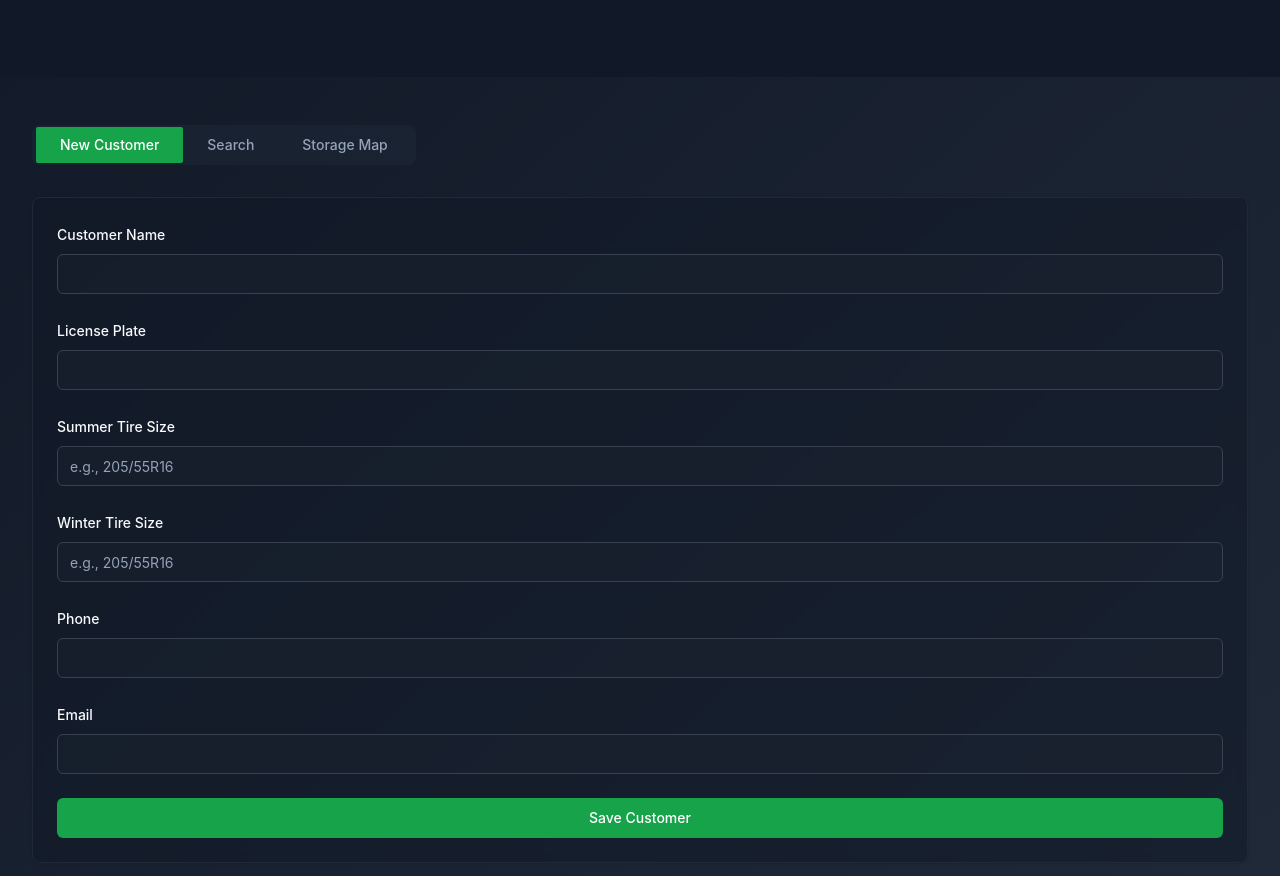
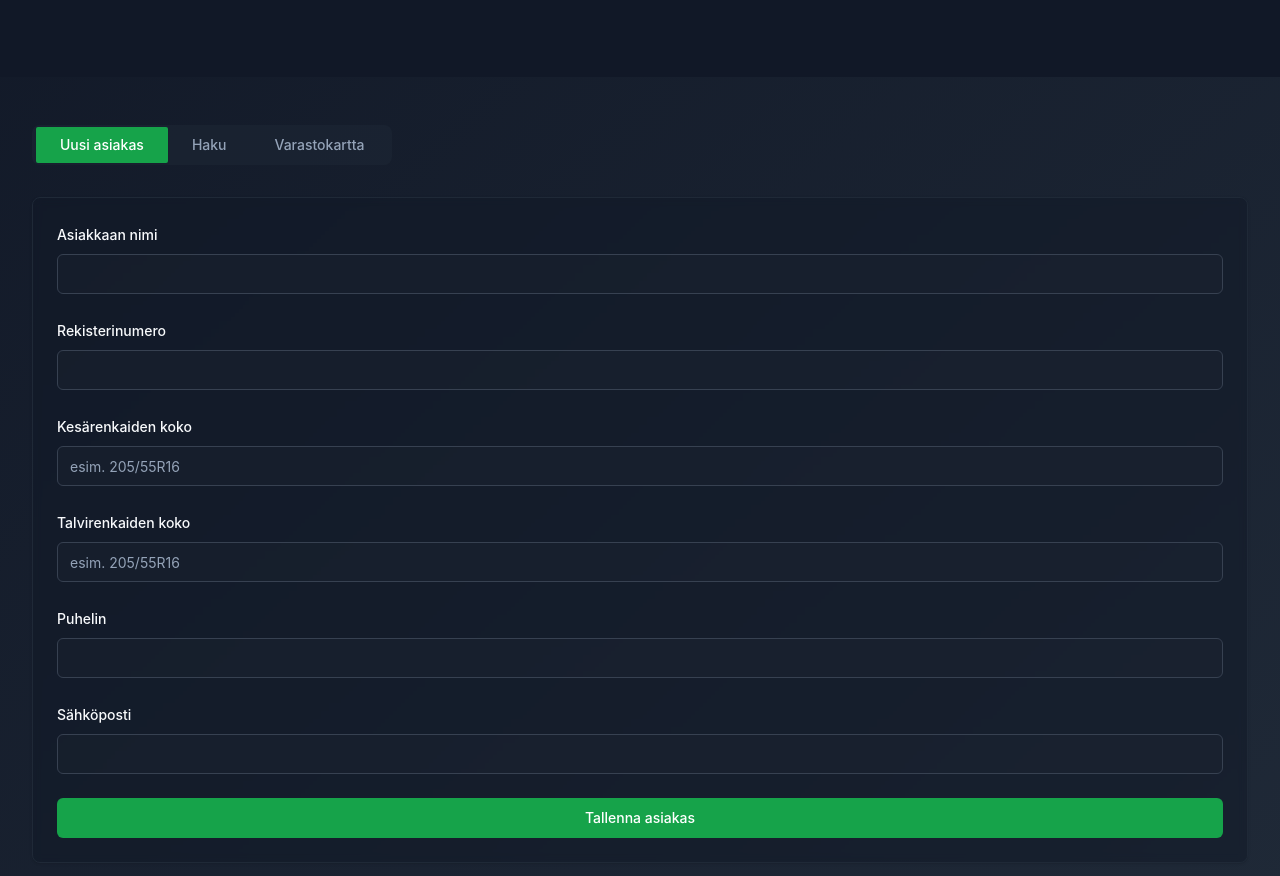
Before and after one commit to Rivalhousemedia/rengashotelli, a React (Vite) app: page / in a window 1280 px wide. Shown: the part 240-1116 px from the top of the page. Built offline with nearby package versions, Linux system fonts and the light colour scheme.

Commit message:
Translate UI text to Finnish
Updated all frontend text to Finnish to localize the application for a Finnish company.
[skip gpt_engineer]

```diff
--- a/src/components/CustomerForm.tsx
+++ b/src/components/CustomerForm.tsx
@@ -30,7 +30,7 @@ export default function CustomerForm({ preselectedLocation, onSuccess }: Custome
   const handleSubmit = async (e: React.FormEvent) => {
     e.preventDefault();
     if (!formData.summerTireSize && !formData.winterTireSize) {
-      toast.error("Please fill in either summer or winter tire size");
+      toast.error("Täytä joko kesä- tai talvirenkaiden koko");
       return;
     }
     setIsLoading(true);
@@ -38,7 +38,7 @@ export default function CustomerForm({ preselectedLocation, onSuccess }: Custome
     try {
       const customer = await createCustomer(formData);
       console.log("Saved customer data:", customer);
-      toast.success("Customer information saved!");
+      toast.success("Asiakkaan tiedot tallennettu!");
       setSavedCustomer(customer);
       setFormData({
         name: "",
@@ -51,7 +51,7 @@ export default function CustomerForm({ preselectedLocation, onSuccess }: Custome
       });
       onSuccess?.();
     } catch (error) {
-      toast.error("Failed to save customer information");
+      toast.error("Asiakkaan tietojen tallennus epäonnistui");
       console.error(error);
     } finally {
       setIsLoading(false);
@@ -66,7 +66,7 @@ export default function CustomerForm({ preselectedLocation, onSuccess }: Custome
     <div className="space-y-6">
       <form onSubmit={handleSubmit} className="space-y-6 p-6 bg-gray-900/50 backdrop-blur-sm rounded-lg border border-gray-800 shadow">
         <div className="space-y-2">
-          <Label htmlFor="name">Customer Name</Label>
+          <Label htmlFor="name">Asiakkaan nimi</Label>
           <Input
             id="name"
             value={formData.name}
@@ -77,7 +77,7 @@ export default function CustomerForm({ preselectedLocation, onSuccess }: Custome
         </div>
 
         <div className="space-y-2">
-          <Label htmlFor="licensePlate">License Plate</Label>
+          <Label htmlFor="licensePlate">Rekisterinumero</Label>
           <Input
             id="licensePlate"
             value={formData.licensePlate}
@@ -88,29 +88,29 @@ export default function CustomerForm({ preselectedLocation, onSuccess }: Custome
         </div>
 
         <div className="space-y-2">
-          <Label htmlFor="summerTireSize">Summer Tire Size</Label>
+          <Label htmlFor="summerTireSize">Kesärenkaiden koko</Label>
           <Input
             id="summerTireSize"
             value={formData.summerTireSize}
             onChange={(e) => setFormData({ ...formData, summerTireSize: e.target.value })}
-            placeholder="e.g., 205/55R16"
+            placeholder="esim. 205/55R16"
             className="bg-gray-800/30 border-gray-700 focus:bg-gray-800/30 hover:bg-gray-800/50 text-gray-300"
           />
         </div>
 
         <div className="space-y-2">
-          <Label htmlFor="winterTireSize">Winter Tire Size</Label>
+          <Label htmlFor="winterTireSize">Talvirenkaiden koko</Label>
           <Input
             id="winterTireSize"
             value={formData.winterTireSize}
             onChange={(e) => setFormData({ ...formData, winterTireSize: e.target.value })}
-            placeholder="e.g., 205/55R16"
+            placeholder="esim. 205/55R16"
             className="bg-gray-800/30 border-gray-700 focus:bg-gray-800/30 hover:bg-gray-800/50 text-gray-300"
           />
         </div>
 
         <div className="space-y-2">
-          <Label htmlFor="phone">Phone</Label>
+          <Label htmlFor="phone">Puhelin</Label>
           <Input
             id="phone"
             type="tel"
@@ -122,7 +122,7 @@ export default function CustomerForm({ preselectedLocation, onSuccess }: Custome
         </div>
 
         <div className="space-y-2">
-          <Label htmlFor="email">Email</Label>
+          <Label htmlFor="email">Sähköposti</Label>
           <Input
             id="email"
             type="email"
@@ -134,7 +134,7 @@ export default function CustomerForm({ preselectedLocation, onSuccess }: Custome
         </div>
 
         <Button type="submit" className="w-full bg-green-600 hover:bg-green-700 text-white font-medium" disabled={isLoading}>
-          {isLoading ? "Saving..." : "Save Customer"}
+          {isLoading ? "Tallennetaan..." : "Tallenna asiakas"}
         </Button>
       </form>
 
@@ -143,22 +143,22 @@ export default function CustomerForm({ preselectedLocation, onSuccess }: Custome
           <div className="p-6 bg-gray-900/50 backdrop-blur-sm rounded-lg border border-gray-800 shadow">
             {selectedLocation && (
               <div className="mb-4 text-center">
-                <h3 className="text-lg text-gray-400 mb-2">Selected Location:</h3>
+                <h3 className="text-lg text-gray-400 mb-2">Valittu sijainti:</h3>
                 <p className="text-3xl font-bold text-green-500">{selectedLocation}</p>
               </div>
             )}
             <QRCode customer={savedCustomer} selectedLocation={selectedLocation} />
             <Button
               onClick={() => window.print()}
-              className="mt-4 w-full bg-green-600 hover:bg-green-700"
+              className="mt-4 w-full bg-green-600 hover:bg-green-700 text-white font-medium"
             >
-              Print Label
+              Tulosta tarra
             </Button>
           </div>
 
           <div className="p-6 bg-gray-900/50 backdrop-blur-sm rounded-lg border border-gray-800 shadow">
-            <h2 className="text-lg font-semibold mb-4">Assign Storage Location</h2>
-            <p className="text-sm text-gray-300 mb-4">Click on an empty storage location to assign this customer.</p>
+            <h2 className="text-lg font-semibold mb-4">Määritä varastopaikka</h2>
+            <p className="text-sm text-gray-300 mb-4">Klikkaa tyhjää varastopaikkaa määrittääksesi asiakkaan sijainnin.</p>
             <StorageMap
               selectedCustomer={savedCustomer}
               onLocationSelect={handleLocationSelect}
--- a/src/components/SearchBar.tsx
+++ b/src/components/SearchBar.tsx
@@ -27,7 +27,7 @@ export default function SearchBar() {
       setSearchResults(results);
     } catch (error) {
       console.error('Search error:', error);
-      toast.error("Failed to search customers");
+      toast.error("Asiakkaiden haku epäonnistui");
     } finally {
       setIsSearching(false);
     }
@@ -41,23 +41,23 @@ export default function SearchBar() {
           const locationCode = `H${scannedData.hotel}-${scannedData.section}-${scannedData.shelf}`;
           handleSearch(locationCode);
           setIsScanning(false);
-          toast.success("QR code scanned successfully");
+          toast.success("QR-koodi skannattu onnistuneesti");
         }
       } catch (error) {
         console.error('QR scan error:', error);
-        toast.error("Invalid QR code");
+        toast.error("Virheellinen QR-koodi");
       }
     }
   };
 
   const formatLocationCode = (customer: Customer) => {
-    if (!customer.storageLocation) return 'Not assigned';
+    if (!customer.storageLocation) return 'Ei määritetty';
     const { hotel, section, shelf } = customer.storageLocation;
     const hotelStr = hotel?.toString();
     const sectionStr = section?.toString();
     const shelfStr = shelf?.toString();
 
-    if (!hotelStr || !sectionStr || !shelfStr) return 'Not assigned';
+    if (!hotelStr || !sectionStr || !shelfStr) return 'Ei määritetty';
     return `H${hotelStr}-${sectionStr}-${shelfStr}`;
   };
 
@@ -68,7 +68,7 @@ export default function SearchBar() {
           <Search className="absolute left-3 top-1/2 transform -translate-y-1/2 text-gray-400" size={20} />
           <Input
             className="pl-10"
-            placeholder="Search by name, license plate, or location code (e.g. H1-A-1)..."
+            placeholder="Hae nimellä, rekisterinumerolla tai sijaintikoodilla (esim. H1-A-1)..."
             onChange={(e) => handleSearch(e.target.value)}
           />
         </div>
@@ -76,7 +76,7 @@ export default function SearchBar() {
           <DialogTrigger asChild>
             <Button variant="outline">
               <Camera className="h-4 w-4 mr-2" />
-              Scan QR
+              Skannaa QR
             </Button>
           </DialogTrigger>
           <DialogContent>
@@ -91,7 +91,7 @@ export default function SearchBar() {
         </Dialog>
       </div>
 
-      {isSearching && <p>Searching...</p>}
+      {isSearching && <p>Haetaan...</p>}
 
       <div className="grid gap-4">
         {searchResults.map((customer) => (
@@ -104,11 +104,11 @@ export default function SearchBar() {
                     <span className="text-muted-foreground">{customer.licensePlate}</span>
                   </div>
                   <div className="text-sm text-muted-foreground">
-                    Summer Tire Size: {customer.summerTireSize}
+                    Kesärenkaat: {customer.summerTireSize}
                     <br />
-                    Winter Tire Size: {customer.winterTireSize}
+                    Talvirenkaat: {customer.winterTireSize}
                     <br />
-                    Location: {formatLocationCode(customer)}
+                    Sijainti: {formatLocationCode(customer)}
                   </div>
                 </div>
               </CardContent>
--- a/src/components/storage/StorageShelf.tsx
+++ b/src/components/storage/StorageShelf.tsx
@@ -38,7 +38,7 @@ export default function StorageShelf({
       printWindow.document.write(`
         <html>
           <head>
-            <title>Customer QR Code</title>
+            <title>Asiakkaan QR-koodi</title>
             <style>
               @media print {
                 body { margin: 0; }
@@ -109,7 +109,7 @@ export default function StorageShelf({
                     className="mt-4 w-full"
                     onClick={() => onPrintQRCode(hotel, section, shelf)}
                   >
-                    Print Location QR Code
+                    Tulosta sijainnin QR-koodi
                   </Button>
                 </DialogContent>
               </Dialog>
@@ -117,7 +117,7 @@ export default function StorageShelf({
             {customer ? (
               <div className="font-medium text-green-400">{customer.licensePlate}</div>
             ) : (
-              <div className="text-gray-500">Empty</div>
+              <div className="text-gray-500">Tyhjä</div>
             )}
           </div>
         </div>
@@ -125,30 +125,30 @@ export default function StorageShelf({
       {customer && (
         <PopoverContent className="w-80">
           <div className="space-y-4">
-            <h4 className="font-medium">Customer Details</h4>
+            <h4 className="font-medium">Asiakkaan tiedot</h4>
             <div className="space-y-2">
               <div>
-                <Label>Name</Label>
+                <Label>Nimi</Label>
                 <div>{customer.name}</div>
               </div>
               <div>
-                <Label>License Plate</Label>
+                <Label>Rekisterinumero</Label>
                 <div>{customer.licensePlate}</div>
               </div>
               <div>
-                <Label>Summer Tire Size</Label>
+                <Label>Kesärenkaiden koko</Label>
                 <div>{customer.summerTireSize}</div>
               </div>
               <div>
-                <Label>Winter Tire Size</Label>
+                <Label>Talvirenkaiden koko</Label>
                 <div>{customer.winterTireSize}</div>
               </div>
               <div>
-                <Label>Phone</Label>
+                <Label>Puhelin</Label>
                 <div>{customer.phone}</div>
               </div>
               <div>
-                <Label>Email</Label>
+                <Label>Sähköposti</Label>
                 <div>{customer.email}</div>
               </div>
             </div>
@@ -158,11 +158,11 @@ export default function StorageShelf({
                 onClick={() => onRemoveCustomer(customer.id)}
                 className="w-full mb-2"
               >
-                Remove from Location
+                Poista sijainnista
               </Button>
               <Link to={`/customer/${customer.id}`}>
                 <Button variant="secondary" className="w-full">
-                  Edit Customer
+                  Muokkaa asiakasta
                 </Button>
               </Link>
               <div id={`customer-qr-${customer.id}`} className="hidden">
@@ -174,7 +174,7 @@ export default function StorageShelf({
                 onClick={handlePrintCustomerQR}
               >
                 <QrCode className="w-4 h-4 mr-2" />
-                Print Customer QR
+                Tulosta asiakkaan QR
               </Button>
             </div>
           </div>
--- a/src/pages/CustomerDetails.tsx
+++ b/src/pages/CustomerDetails.tsx
@@ -27,10 +27,10 @@ export default function CustomerDetails() {
     mutationFn: (data: Partial<Customer>) => updateCustomer(id as string, data),
     onSuccess: () => {
       queryClient.invalidateQueries({ queryKey: ['customer', id] });
-      toast.success("Customer information updated successfully");
+      toast.success("Asiakkaan tiedot päivitetty onnistuneesti");
     },
     onError: () => {
-      toast.error("Failed to update customer information");
+      toast.error("Asiakkaan tietojen päivitys epäonnistui");
     }
   });
 
@@ -47,7 +47,7 @@ export default function CustomerDetails() {
       printWindow.document.write(`
         <html>
           <head>
-            <title>Customer QR Code</title>
+            <title>Asiakkaan QR-koodi</title>
             <style>
               @media print {
                 body { margin: 0; }
@@ -79,8 +79,8 @@ export default function CustomerDetails() {
     }
   };
 
-  if (isLoading) return <div>Loading...</div>;
-  if (!customer) return <div>Customer not found</div>;
+  if (isLoading) return <div>Ladataan...</div>;
+  if (!customer) return <div>Asiakasta ei löytynyt</div>;
 
   const locationCode = customer.storageLocation ?
     `H${customer.storageLocation.hotel}-${customer.storageLocation.section}-${customer.storageLocation.shelf}` :
@@ -93,13 +93,13 @@ export default function CustomerDetails() {
         onClick={() => navigate(-1)}
         className="mb-4"
       >
-        Back
+        Takaisin
       </Button>
 
       <div className="space-y-6 max-w-2xl mx-auto">
         <form onSubmit={handleSubmit} className="space-y-6">
           <div className="space-y-2">
-            <Label htmlFor="name">Customer Name</Label>
+            <Label htmlFor="name">Asiakkaan nimi</Label>
             <Input
               id="name"
               defaultValue={customer.name}
@@ -109,7 +109,7 @@ export default function CustomerDetails() {
           </div>
 
           <div className="space-y-2">
-            <Label htmlFor="licensePlate">License Plate</Label>
+            <Label htmlFor="licensePlate">Rekisterinumero</Label>
             <Input
               id="licensePlate"
               defaultValue={customer.licensePlate}
@@ -119,7 +119,7 @@ export default function CustomerDetails() {
           </div>
 
           <div className="space-y-2">
-            <Label htmlFor="summerTireSize">Summer Tire Size</Label>
+            <Label htmlFor="summerTireSize">Kesärenkaiden koko</Label>
             <Input
               id="summerTireSize"
               defaultValue={customer.summerTireSize}
@@ -129,7 +129,7 @@ export default function CustomerDetails() {
           </div>
 
           <div className="space-y-2">
-            <Label htmlFor="winterTireSize">Winter Tire Size</Label>
+            <Label htmlFor="winterTireSize">Talvirenkaiden koko</Label>
             <Input
               id="winterTireSize"
               defaultValue={customer.winterTireSize}
@@ -139,7 +139,7 @@ export default function CustomerDetails() {
           </div>
 
           <div className="space-y-2">
-            <Label htmlFor="phone">Phone</Label>
+            <Label htmlFor="phone">Puhelin</Label>
             <Input
               id="phone"
               defaultValue={customer.phone}
@@ -149,7 +149,7 @@ export default function CustomerDetails() {
           </div>
 
           <div className="space-y-2">
-            <Label htmlFor="email">Email</Label>
+            <Label htmlFor="email">Sähköposti</Label>
             <Input
               id="email"
               defaultValue={customer.email}
@@ -163,12 +163,12 @@ export default function CustomerDetails() {
             className="w-full bg-green-600 hover:bg-green-700 text-white font-medium"
             disabled={updateMutation.isPending}
           >
-            {updateMutation.isPending ? "Updating..." : "Update Customer"}
+            {updateMutation.isPending ? "Päivitetään..." : "Päivitä asiakas"}
           </Button>
         </form>
 
         <div className="p-6 bg-gray-900/50 backdrop-blur-sm rounded-lg border border-gray-800 shadow">
-          <div id="customer-qr-details" className="mb-4">
+          <div id="customer-qr-details">
             <QRCode customer={customer} selectedLocation={locationCode} />
           </div>
           <Button
@@ -176,7 +176,7 @@ export default function CustomerDetails() {
             className="w-full bg-green-600 hover:bg-green-700 text-white font-medium"
           >
             <QrCode className="w-4 h-4 mr-2" />
-            Print Customer QR
+            Tulosta asiakkaan QR
           </Button>
         </div>
       </div>
--- a/src/pages/Index.tsx
+++ b/src/pages/Index.tsx
@@ -18,19 +18,19 @@ export default function Index() {
               value="new"
               className="data-[state=active]:bg-green-600 data-[state=active]:text-white px-6 py-2"
             >
-              New Customer
+              Uusi asiakas
             </TabsTrigger>
             <TabsTrigger
               value="search"
               className="data-[state=active]:bg-green-600 data-[state=active]:text-white px-6 py-2"
             >
-              Search
+              Haku
             </TabsTrigger>
             <TabsTrigger
               value="storage"
               className="data-[state=active]:bg-green-600 data-[state=active]:text-white px-6 py-2"
             >
-              Storage Map
+              Varastokartta
             </TabsTrigger>
           </TabsList>
 
```
